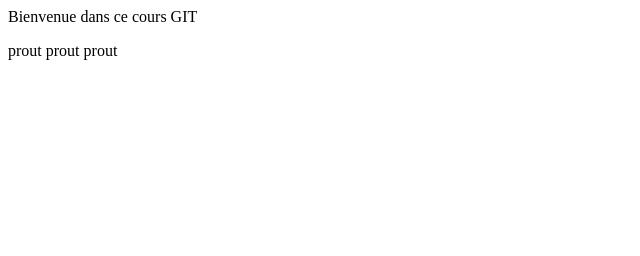
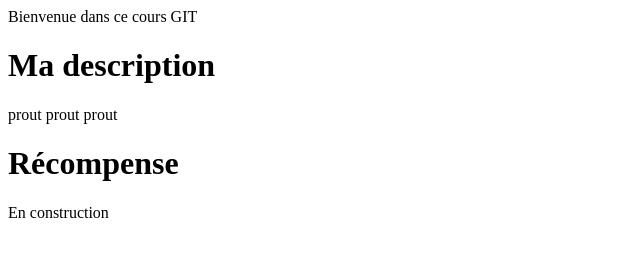
Before and after one commit to Wmalain/mon_super_projet, a plain HTML site: page index.html in a window 1280 px wide. Shown: the whole page, without its empty margins (0-640 px from the left). Drawn offline with Linux system fonts and the light colour scheme.

Commit message:
rajout div description

```diff
--- a/index.html
+++ b/index.html
@@ -13,7 +13,16 @@
     </div>
 
     <div>
+      <!--DESCRIPTION-->
+        <h1>Ma description</h1>
         <p>prout prout prout</p>
     </div>
+    <div>
+      <!--DESCRIPTION-->
+        <h1>Récompense</h1>
+        <p>En construction</p>
+    </div>
+
+
 </body>
 </html>
```
